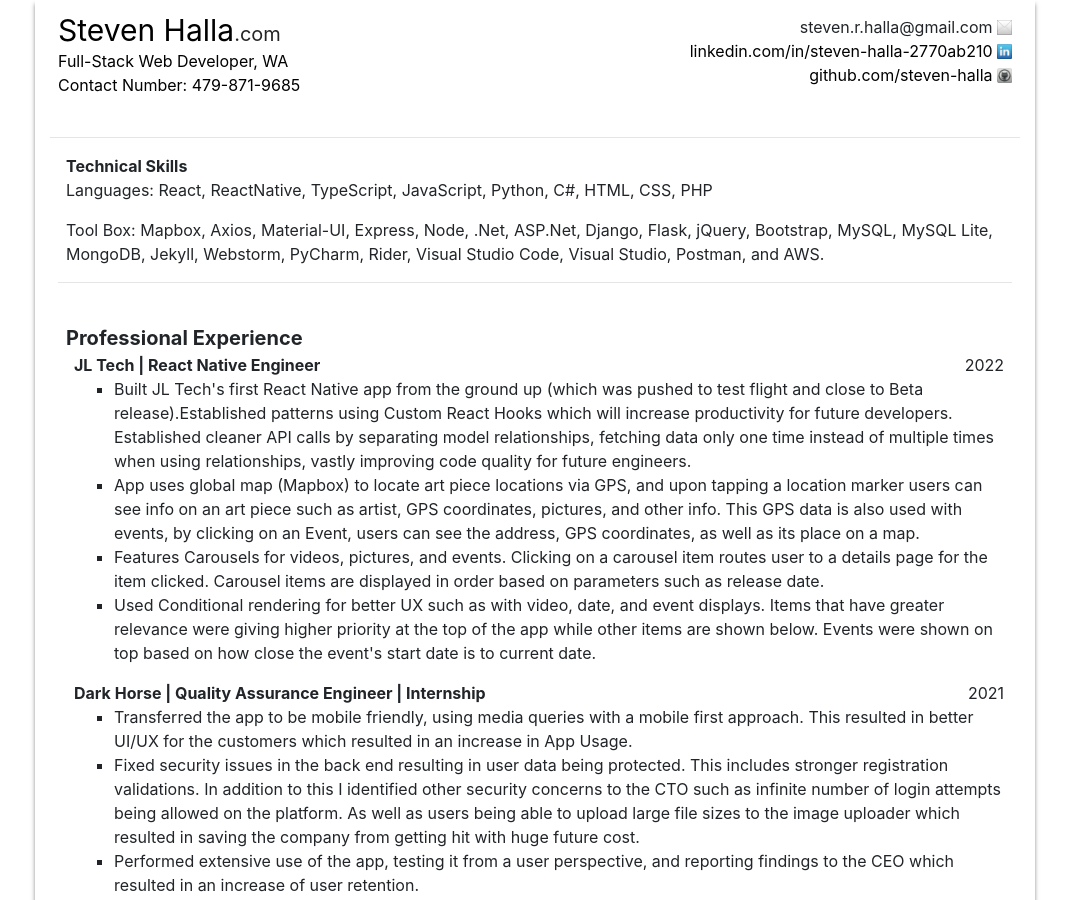
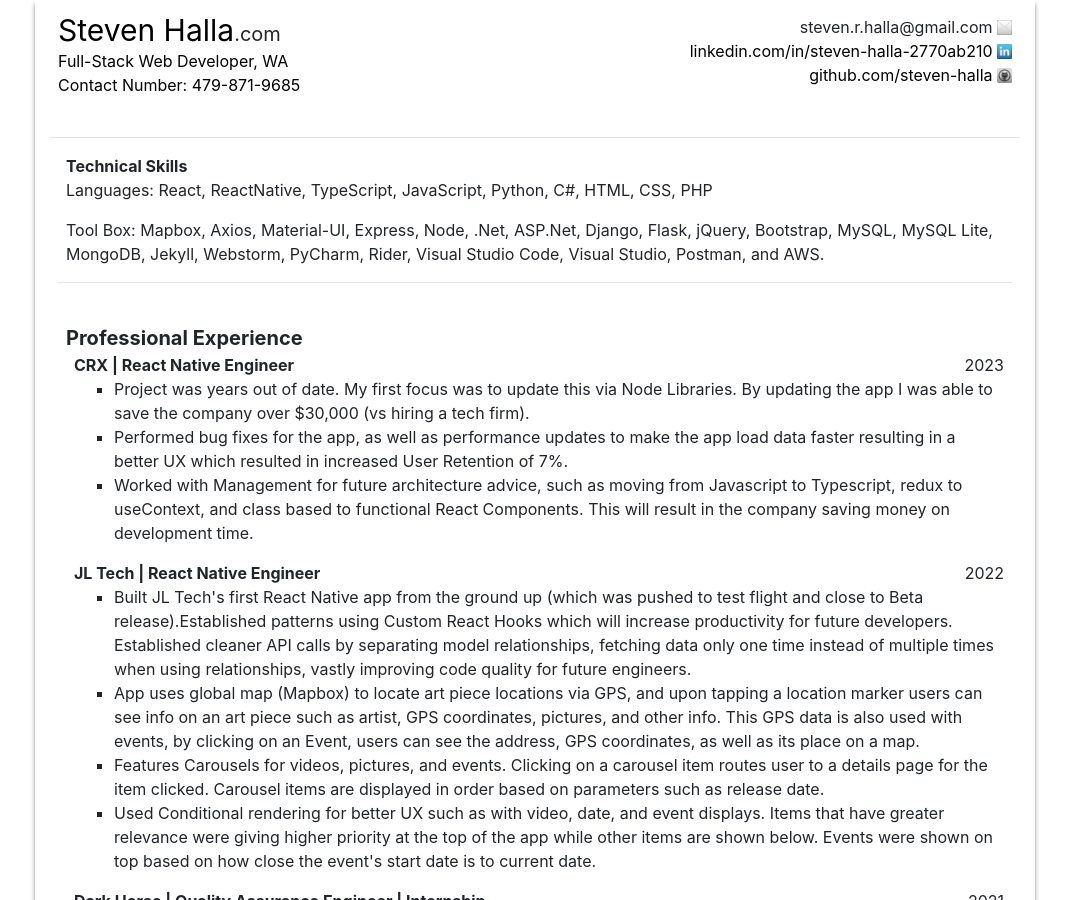
Before and after one commit to steven-halla/stevehalla.com, a Jekyll site: the page resume.html, which Jekyll copies as it is, in a window 1280 px wide and 900 px high. Shown: the whole window, without its empty margins (105-1174 px from the left). Built offline with Jekyll 4.4.1, drawn with Linux system fonts in a browser that asks for light colours.

Commit message:
"updated resume"

```diff
--- a/_posts/2023-10-01-React-Native-InlandArts-Project.markdown
+++ b/_posts/2023-10-01-React-Native-InlandArts-Project.markdown
@@ -7,7 +7,8 @@
 location of artworks that exist in specific galleries. The InlandArts App was built using Functional React. State was handled via useContext and useState.
 The app was also capable of playing videos using react-native-video which were stored on our backend.
 
-I was the sole Developer for the front-end. The following  are some screen shots of the app.
+I was the sole Developer for the front-end. The following  are some screen shots of the app. If you want further details, please check out my
+resume which has more details on the app under JL tech.
 
 
 <img src="/assets/images/inlandarts/IMG-0006.PNG" alt="1" style="width:300px; height:auto;">
--- a/resume.html
+++ b/resume.html
@@ -94,6 +94,31 @@
         <div class="experience">
             <div class="name">
                 Professional Experience
+            </div>
+
+            <div class="experience-activity">
+                <div class="activity-title-and-date">
+                    <div class="activity-title">
+                        CRX | React Native Engineer
+                    </div>
+                    <div class="activity-date">
+                        2023
+                    </div>
+                </div>
+                <ul class="activity-description-list">
+                    <li class="activity-description-item">
+                        Project was years out of date. My first focus was to update this via Node Libraries. By updating
+                        the app I was able to save the company over $30,000 (vs hiring a tech firm).
+                    </li>
+
+                    <li class="activity-description-item">
+                       Performed bug fixes for the app, as well as performance updates to make the app load data faster resulting in a better UX which resulted in  increased User Retention of 7%.
+                    </li>
+                    <li class="activity-description-item">
+                        Worked with Management for future architecture advice, such as moving from Javascript to Typescript, redux to useContext, and class based to functional React Components.
+                        This will result in the company saving money on development time.
+                    </li>
+                </ul>
             </div>
 
             <div class="experience-activity">
```
Also changed, not shown: assets/images/inlandarts/IMG-0006.PNG (added), assets/images/inlandarts/IMG-0007.PNG (added), assets/images/inlandarts/IMG-0008.PNG (added), 11 other files.
